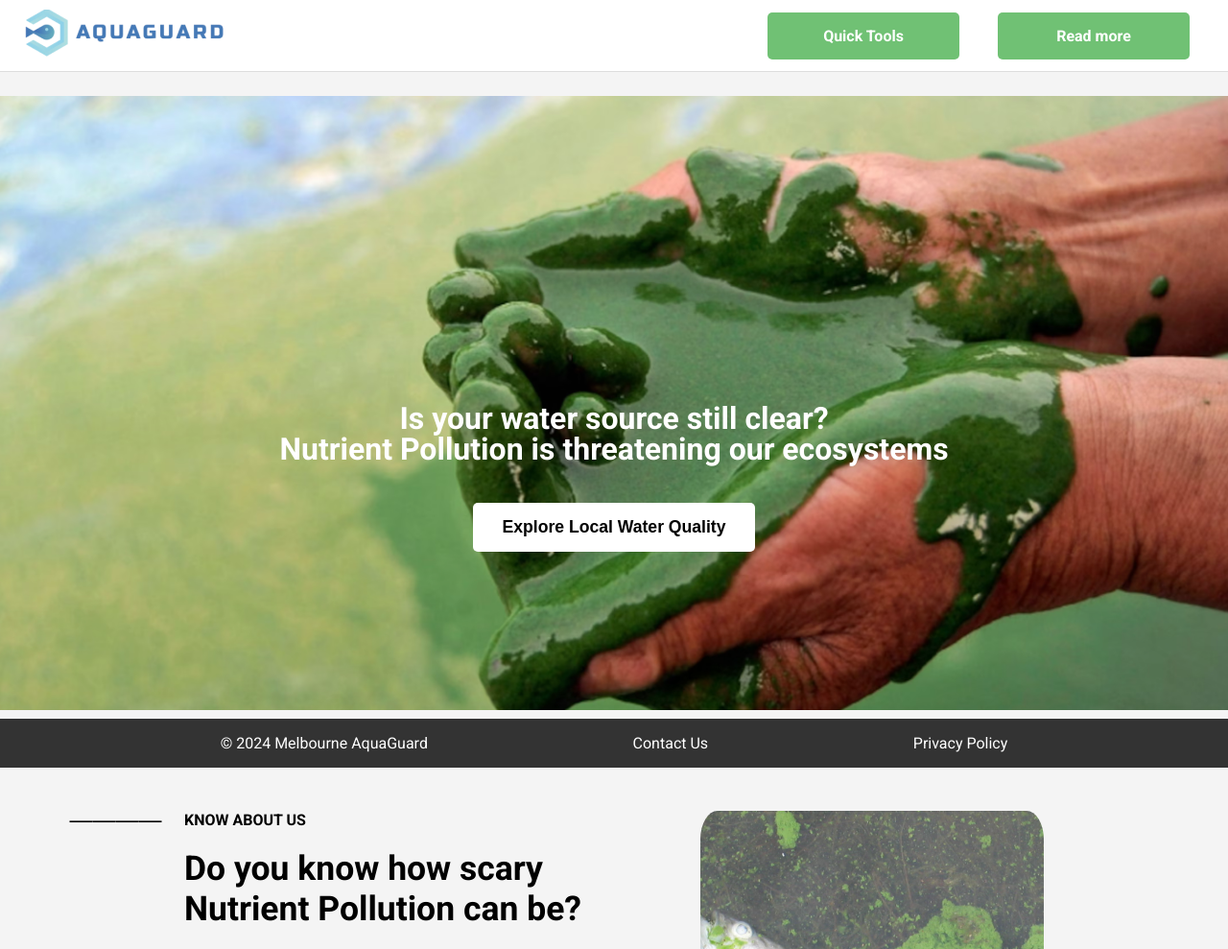
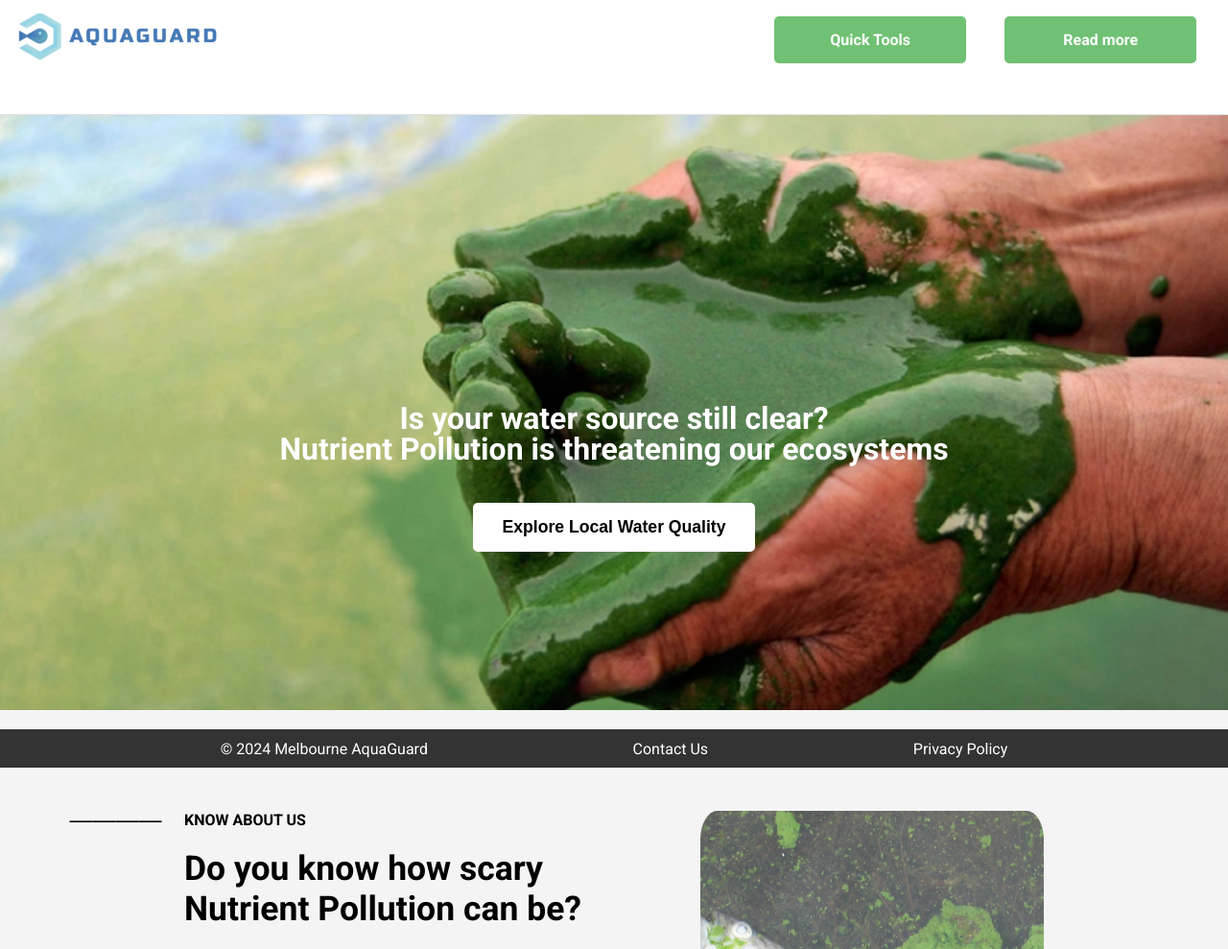
Before and after one commit to HappyGuyTeitoku/FIT5120_Coral-Guardian, a Flask app: page / in a window 1280 px wide. Shown: the top 989 px of the page at 96% size. Run offline with Flask 3, Linux system fonts and the light colour scheme; the visitor is signed in with stand-in values (Sample User, id 1).

Commit message:
Updates to make heights relative instead of hardcoded numbers

```diff
--- a/static/style.css
+++ b/static/style.css
@@ -9,9 +9,9 @@
 /* Header Styling */
 header {
     background-color: #fff;
-    height: fit-content;
+    height: 15vh;
     border-bottom: 1px solid #ddd;
-    padding: 10px 20px;
+    padding: 1.1% 1%;
 
     top: 0px;
     position: fixed;
@@ -75,7 +75,7 @@ header {
     background-color: #BEF3C0;
     width: 100%;
     box-shadow: 0px 8px 16px 0px rgba(0, 0, 0, 0.2);
-    padding: 15px 30px 15px 30px;
+    padding: 15px 30px;
     z-index: 102;
 }
 
@@ -97,6 +97,7 @@ footer {
     color: white;
     font-family: 'Roboto';
     z-index: 100;
+    height: 5vh;
 
 }
 
```
